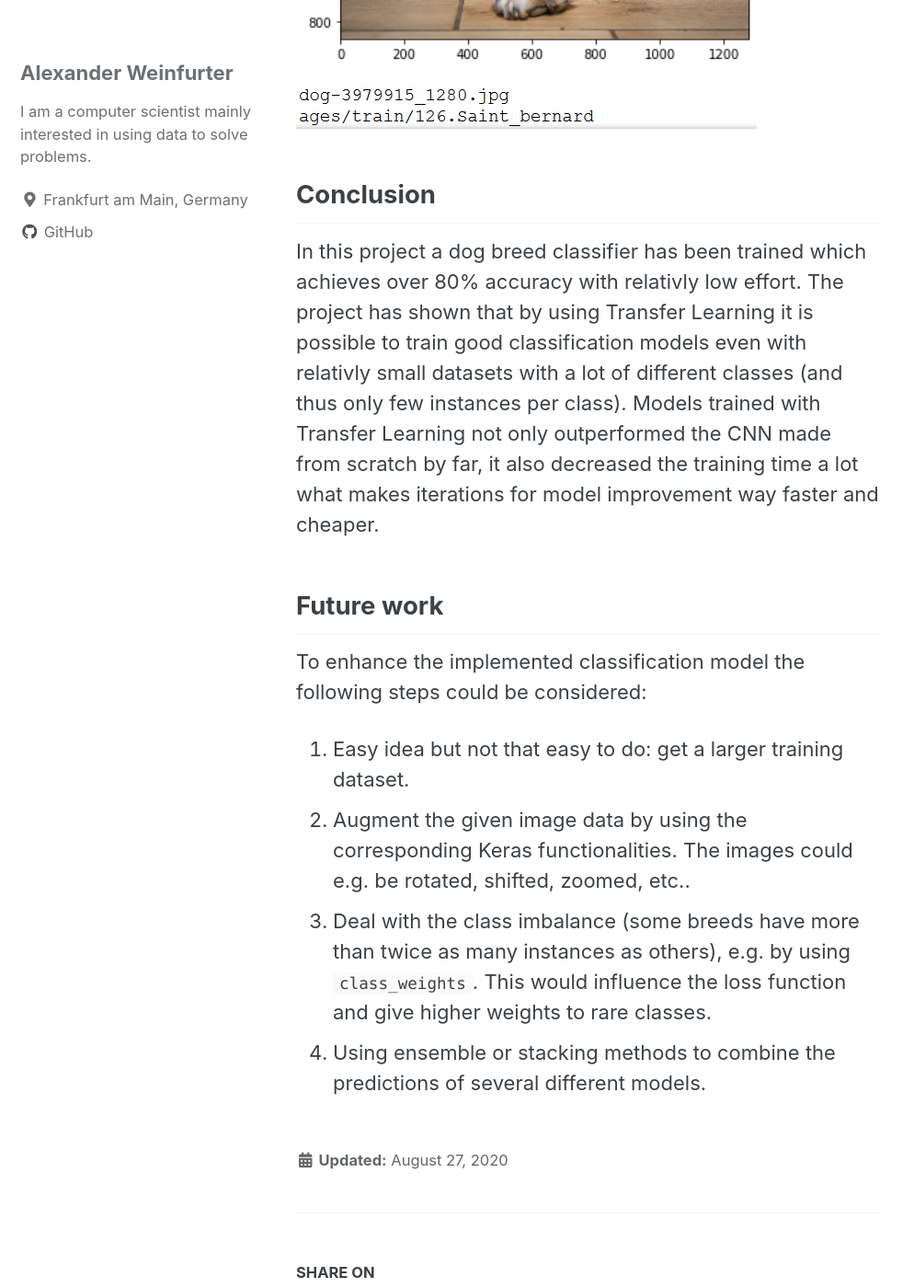
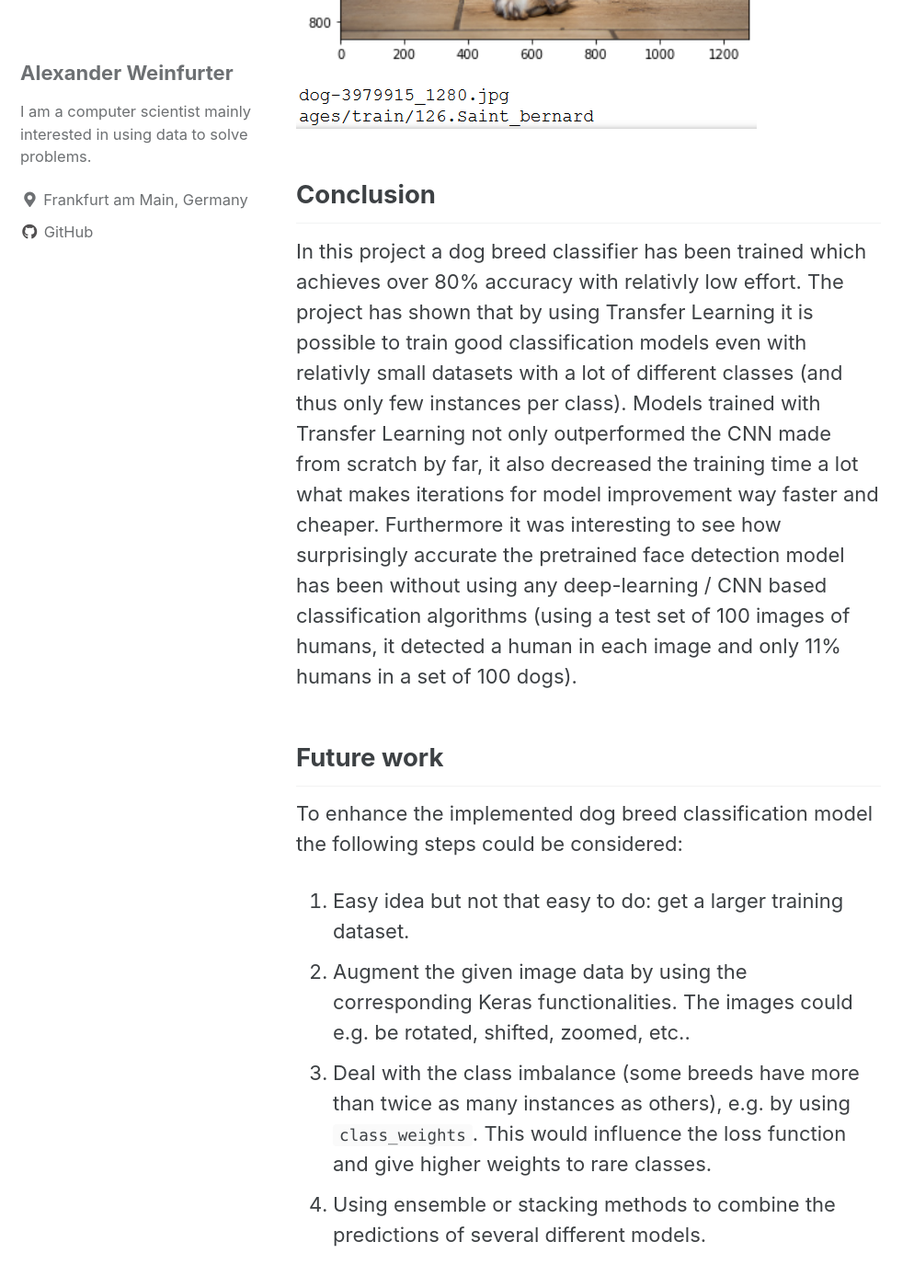
Before and after one commit to alexweinfurter/data-science, a Jekyll site: the page built from _posts/2020-10-02-dog-breed-classification.md, in a window 1280 px wide and 1400 px high, scrolled down 14921 px. Shown: the whole window at 92% size, without its empty margins (0-994 px from the left). Built offline with Jekyll 4.4.1, drawn with Linux system fonts in a browser that asks for light colours; cached includes are drawn as plain includes; some of the changed text lies outside the part shown.

Commit message:
add a bit more conclusion..

```diff
--- a/_posts/2020-10-02-dog-breed-classification.md
+++ b/_posts/2020-10-02-dog-breed-classification.md
@@ -211,11 +211,11 @@ In the images below you can see some of the predictions made by the <code>breed_
 ![alt]({{site.url}}{{site.baseurl}}/images/dog-breed-classification/pred_saint_bernard.PNG)
 
 ## Conclusion
-In this project a dog breed classifier has been trained which achieves over 80% accuracy with relativly low effort. The project has shown that by using Transfer Learning it is possible to train good classification models even with relativly small datasets with a lot of different classes (and thus only few instances per class). Models trained with Transfer Learning not only outperformed the CNN made from scratch by far, it also decreased the training time a lot what makes iterations for model improvement way faster and cheaper.
+In this project a dog breed classifier has been trained which achieves over 80% accuracy with relativly low effort. The project has shown that by using Transfer Learning it is possible to train good classification models even with relativly small datasets with a lot of different classes (and thus only few instances per class). Models trained with Transfer Learning not only outperformed the CNN made from scratch by far, it also decreased the training time a lot what makes iterations for model improvement way faster and cheaper. Furthermore it was interesting to see how surprisingly accurate the pretrained face detection model has been without using any deep-learning / CNN based classification algorithms (using a test set of 100 images of humans, it detected a human in each image and only 11% humans in a set of 100 dogs).
 
 
 ## Future work
-To enhance the implemented classification model the following steps could be considered:
+To enhance the implemented dog breed classification model the following steps could be considered:
 1. Easy idea but not that easy to do: get a larger training dataset.
 2. Augment the given image data by using the corresponding Keras functionalities. The images could e.g. be rotated, shifted, zoomed, etc..
 3. Deal with the class imbalance (some breeds have more than twice as many instances as others), e.g. by using <code>class_weights</code>. This would influence the loss function and give higher weights to rare classes.
```
